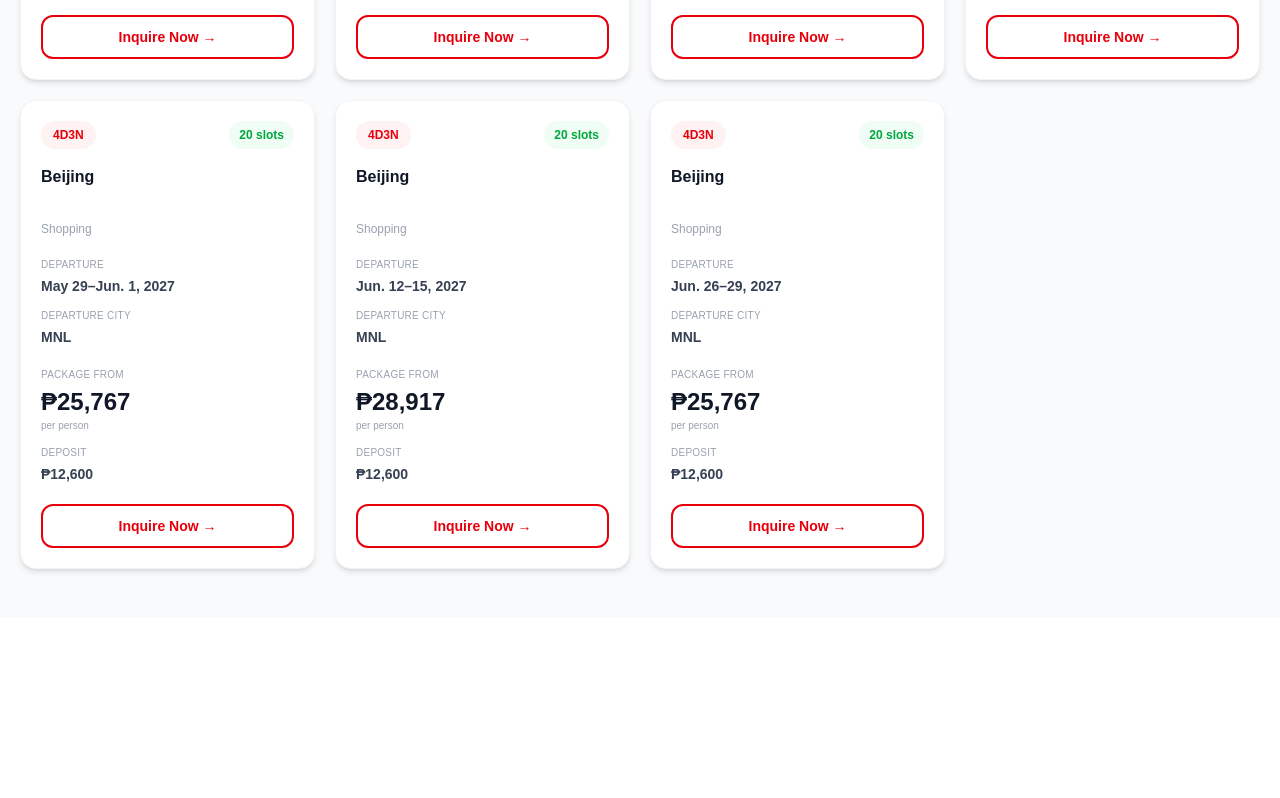
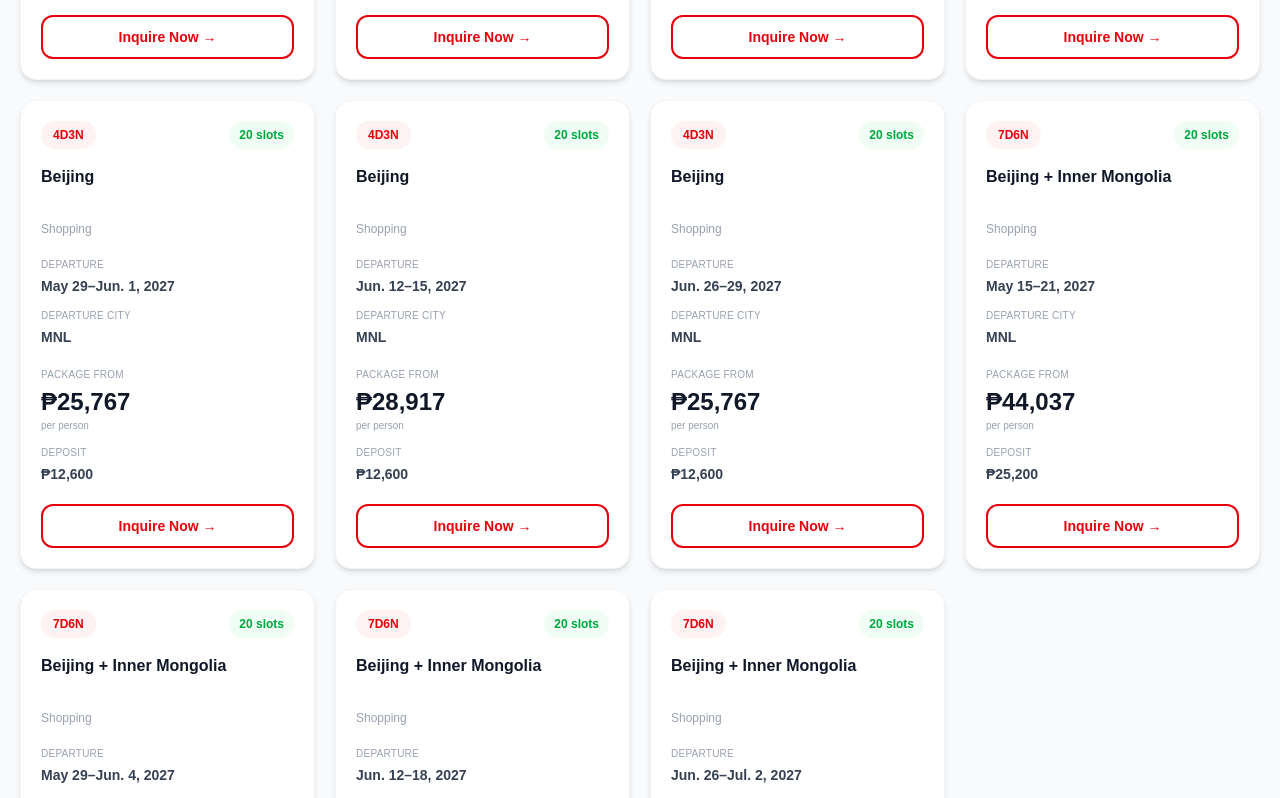
Before and after one commit to chingutravelandtours/chingu-website, a Next.js app: page /china-tours in a window 1280 px wide. Shown: the part 9580-10378 px from the top of the page. Before the commit the page ends 10197 px from the top, so only its background shows below. Built offline with nearby package versions, Linux system fonts and the light colour scheme.

Commit message:
Update page.tsx

```diff
--- a/app/china-tours/page.tsx
+++ b/app/china-tours/page.tsx
@@ -884,6 +884,50 @@ const packages: Package[] = [
   slots: 20,
   deposit: 200 * USD_TO_PHP,
 },
+
+  {
+  title: "Beijing + Inner Mongolia",
+  subtitle: "Shopping",
+  duration: "7D6N",
+  dates: "May 15–21, 2027",
+  city: "MNL",
+  price: 699 * USD_TO_PHP,
+  slots: 20,
+  deposit: 400 * USD_TO_PHP,
+},
+
+{
+  title: "Beijing + Inner Mongolia",
+  subtitle: "Shopping",
+  duration: "7D6N",
+  dates: "May 29–Jun. 4, 2027",
+  city: "MNL",
+  price: 699 * USD_TO_PHP,
+  slots: 20,
+  deposit: 400 * USD_TO_PHP,
+},
+
+{
+  title: "Beijing + Inner Mongolia",
+  subtitle: "Shopping",
+  duration: "7D6N",
+  dates: "Jun. 12–18, 2027",
+  city: "MNL",
+  price: 699 * USD_TO_PHP,
+  slots: 20,
+  deposit: 400 * USD_TO_PHP,
+},
+
+{
+  title: "Beijing + Inner Mongolia",
+  subtitle: "Shopping",
+  duration: "7D6N",
+  dates: "Jun. 26–Jul. 2, 2027",
+  city: "MNL",
+  price: 699 * USD_TO_PHP,
+  slots: 20,
+  deposit: 400 * USD_TO_PHP,
+},
 ];
 
 export default function ChinaToursPage() {
```
